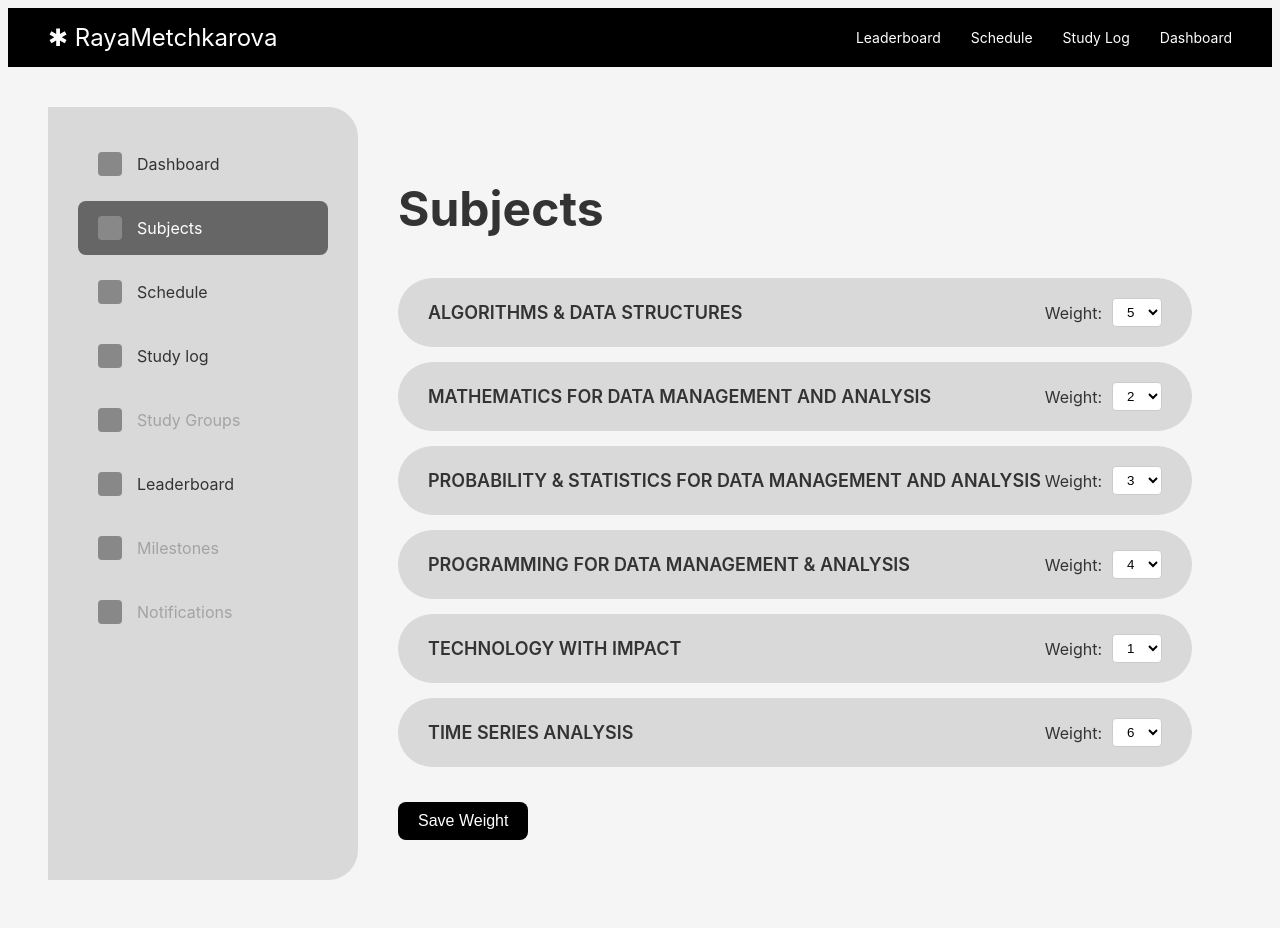
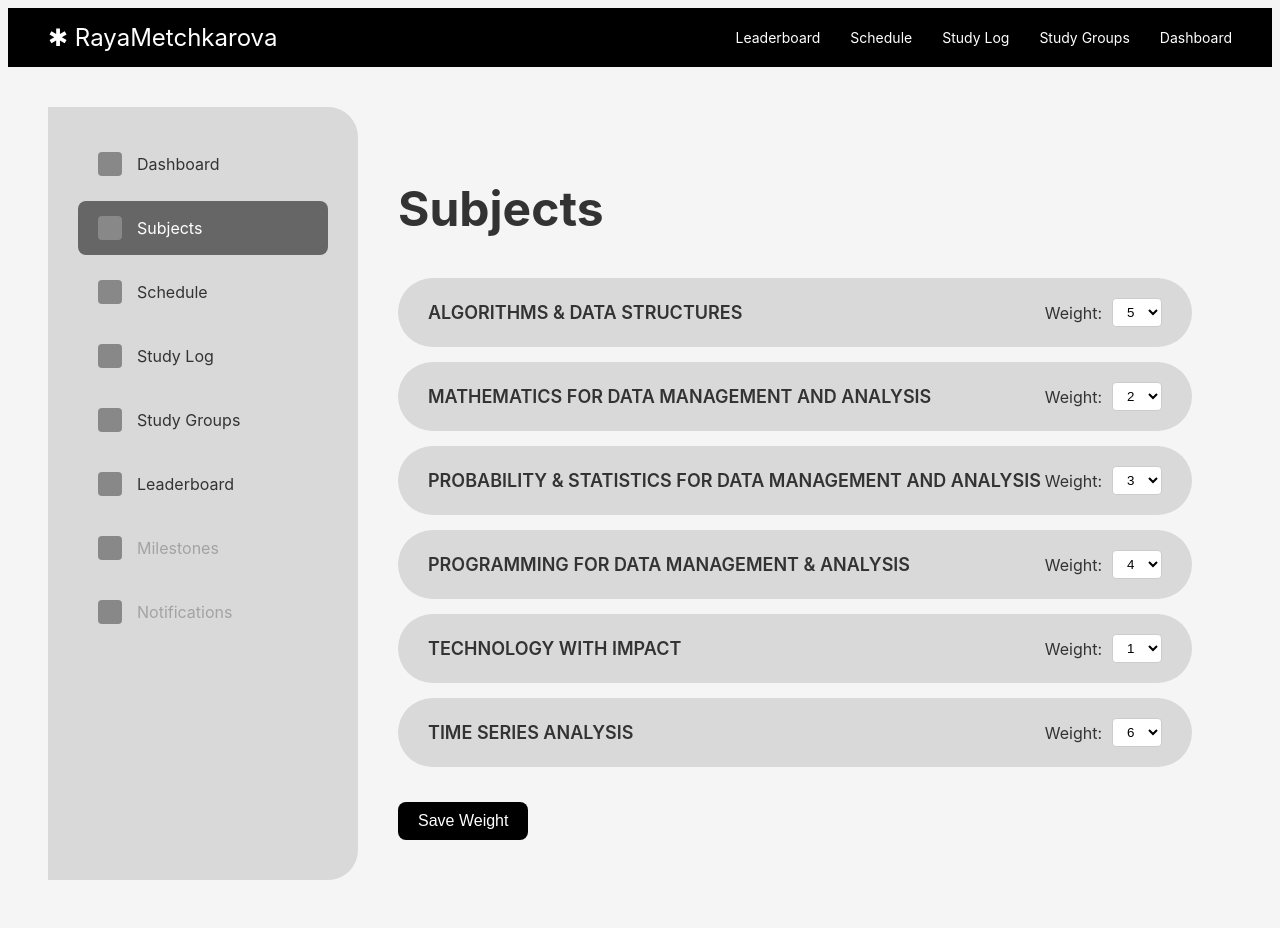
Before and after one commit to rmetchkarovaieu2024-bit/ADS-Project, a Flask app: page /weight in a window 1280 px wide. Run offline with Flask 3, Linux system fonts and the light colour scheme; a user stored in the database is signed in.

Commit message:
74.11.2025

```diff
--- a/app.py
+++ b/app.py
@@ -243,8 +243,7 @@ def register():
             flash('Username already exists. Please choose another.')
             return render_template('register.html')
 
-        # Random initial points for demo
-        initial_points = random.randint(100, 1000)
+        initial_points = 0
         new_user = User(username=username, password=password, points=initial_points)
         db.session.add(new_user)
         db.session.commit()
--- a/templates/leaderboard.html
+++ b/templates/leaderboard.html
@@ -411,6 +411,7 @@
             <a href="/weight">Subjects</a>
             <a href="/schedule">Schedule</a>
             <a href="/leaderboard">Leaderboard</a>
+            <a href="/study_groups">Study Groups</a>
             <a href="/dashboard">Dashboard</a>
         </div>
     </div>
--- a/templates/schedule.html
+++ b/templates/schedule.html
@@ -148,16 +148,17 @@
             <a href="/leaderboard">Leaderboard</a>
             <a href="/weight">Subjects</a>
             <a href="/study_log">Study Log</a>
+            <a href="/study_groups">Study Groups</a>
             <a href="/dashboard">Dashboard</a>
         </div>
     </div>
     <div class="schedule-container">
         <div class="sidebar">
-            <a href="/dashboard" class="menu-item"><div class="menu-icon"></div><span>Dashboard</span></a>
+            <a href=2"/dashboard" class="menu-item"><div class="menu-icon"></div><span>Dashboard</span></a>
             <a href="/weight" class="menu-item"><div class="menu-icon"></div><span>Subjects</span></a>
             <div class="menu-item active"><div class="menu-icon"></div><span>Schedule</span></div>
             <a href="/study_log" class="menu-item"><div class="menu-icon"></div><span>Study Log</span></a>
-            <div class="menu-item-no"><div class="menu-icon"></div><span>Study Groups</span></div>
+            <a href="/study_groups" class="menu-item"><div class="menu-icon"></div><span>Study Groups</span></a>
             <a href="/leaderboard" class="menu-item"><div class="menu-icon"></div><span>Leaderboard</span></a>
             <div class="menu-item-no"><div class="menu-icon"></div><span>Milestones</span></div>
             <div class="menu-item-no"><div class="menu-icon"></div><span>Notifications</span></div>
--- a/templates/study_log.html
+++ b/templates/study_log.html
@@ -262,6 +262,7 @@
             <a href="/leaderboard">Leaderboard</a>
             <a href="/weight">Subjects</a>
             <a href="/schedule">Schedule</a>
+            <a href="/study_groups">Study Groups</a>
             <a href="/dashboard">Dashboard</a>
         </div>
     </div>
@@ -271,7 +272,7 @@
             <a href="/weight" class="menu-item"><div class="menu-icon"></div><span>Subjects</span></a>
             <a href="/schedule" class="menu-item"><div class="menu-icon"></div><span>Schedule</span></a>
             <div class="menu-item active"><div class="menu-icon"></div><span>Study Log</span></div>
-            <div class="menu-item-no"><div class="menu-icon"></div><span>Study Groups</span></div>
+            <a href="/study_groups" class="menu-item"><div class="menu-icon"></div><span>Study Groups</span></a>
             <a href="/leaderboard" class="menu-item"><div class="menu-icon"></div><span>Leaderboard</span></a>
             <div class="menu-item-no"><div class="menu-icon"></div><span>Milestones</span></div>
             <div class="menu-item-no"><div class="menu-icon"></div><span>Notifications</span></div>
--- a/templates/weight.html
+++ b/templates/weight.html
@@ -137,6 +137,7 @@
             <a href="/leaderboard">Leaderboard</a>
             <a href="/schedule">Schedule</a>
             <a href="/study_log">Study Log</a>
+            <a href="/study_groups">Study Groups</a>
             <a href="/dashboard">Dashboard</a>
         </div>
     </div>
@@ -145,8 +146,8 @@
             <a href="/dashboard" class="menu-item"><div class="menu-icon"></div><span>Dashboard</span></a>
             <div class="menu-item active"><div class="menu-icon"></div><span>Subjects</span></div>
             <a href="/schedule" class="menu-item"><div class="menu-icon"></div><span>Schedule</span></a>
-            <a href="/study_log" class="menu-item"><div class="menu-icon"></div><span>Study log</span></a>
-            <div class="menu-item-no"><div class="menu-icon"></div><span>Study Groups</span></div>
+            <a href="/study_log" class="menu-item"><div class="menu-icon"></div><span>Study Log</span></a>
+            <a href="/study_groups" class="menu-item"><div class="menu-icon"></div><span>Study Groups</span></a>
             <a href="/leaderboard" class="menu-item"><div class="menu-icon"></div><span>Leaderboard</span></a>
             <div class="menu-item-no"><div class="menu-icon"></div><span>Milestones</span></div>
             <div class="menu-item-no"><div class="menu-icon"></div><span>Notifications</span></div>
```
Also changed, not shown: instance/users.db.
